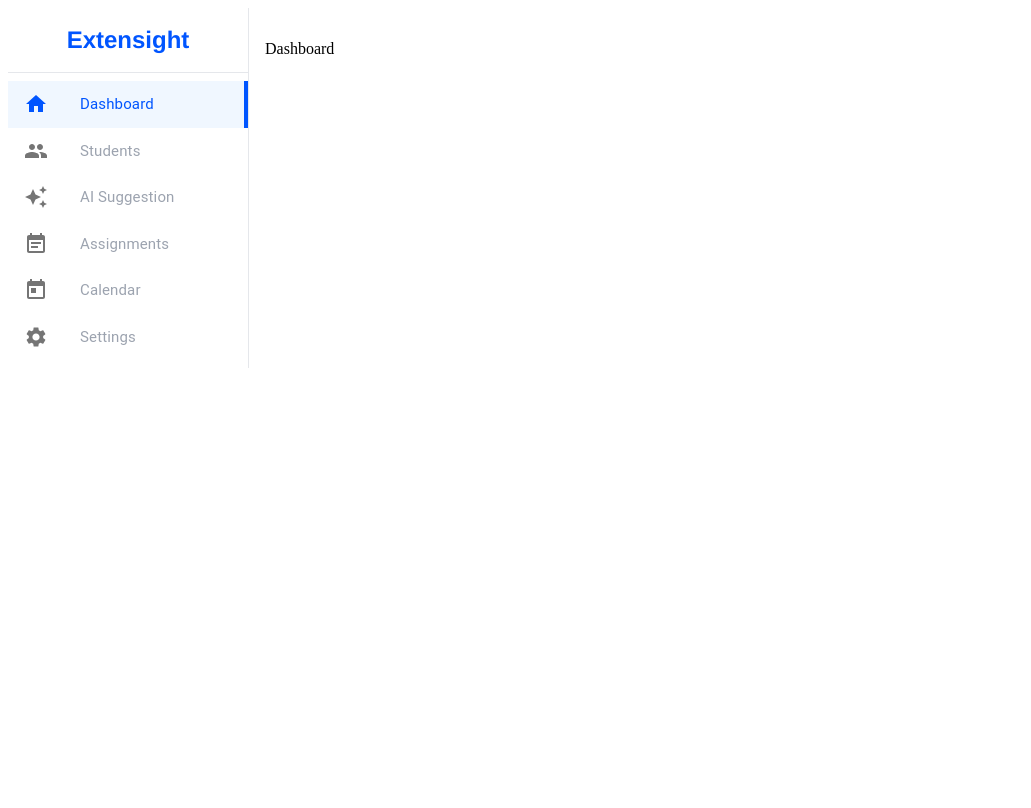
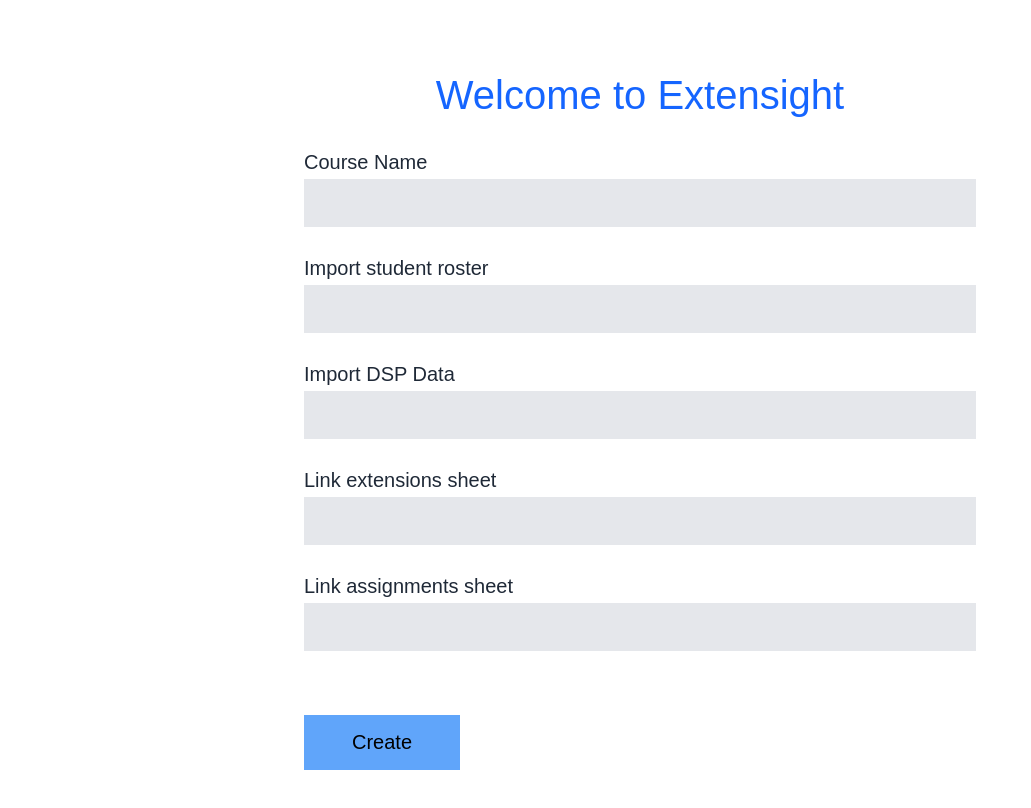
Before and after one commit to vanessaxteo/extensight, a React (Create React App) app in the folder extensight/: page / in a window 1280 px wide. Shown: the top 808 px of the page, without its empty margins (0-1031 px from the left). Built offline with nearby package versions, Linux system fonts and the light colour scheme.

Commit message:
added login page + parsing (for just assignments)

```diff
--- a/extensight/src/App.js
+++ b/extensight/src/App.js
@@ -6,11 +6,13 @@
 import Calendar from "./pages/Calendar";
 import Settings from "./pages/Settings";
 import AISuggestion from "./pages/AISuggestion";
+import Login from "./pages/Login";
 
 export default function App() {
   return (
     <Routes>
-        <Route path="/" element={<Dashboard />} />
+      <Route path="/" element={<Login />} />
+      <Route path="dashboard" element={<Dashboard />} />
       <Route path="students" element={<Students />} />
       <Route path="/student/:sid" element={<StudentDetails />} />
       <Route path="aisuggestion" element={<AISuggestion />} />
--- a/extensight/src/components/sidebar/Sidebar.js
+++ b/extensight/src/components/sidebar/Sidebar.js
@@ -1,12 +1,19 @@
 import { List, ListItem, ListItemIcon, ListItemText } from "@mui/material";
-import { Home, People, EventNote, Today, Settings, AutoAwesome} from "@mui/icons-material";
+import {
+  Home,
+  People,
+  EventNote,
+  Today,
+  Settings,
+  AutoAwesome,
+} from "@mui/icons-material";
 import { Link, useLocation } from "react-router-dom";
 import "./Sidebar.css";
 
 const navItems = [
-  { text: "Dashboard", icon: <Home />, path: "/" },
+  { text: "Dashboard", icon: <Home />, path: "/dashboard" },
   { text: "Students", icon: <People />, path: "/students" },
-  { text: "AI Suggestion", icon: <AutoAwesome/>, path: "/aisuggestion" },
+  { text: "AI Suggestion", icon: <AutoAwesome />, path: "/aisuggestion" },
   { text: "Assignments", icon: <EventNote />, path: "/assignments" },
   { text: "Calendar", icon: <Today />, path: "/calendar" },
   { text: "Settings", icon: <Settings />, path: "/settings" },
--- a/extensight/src/pages/Assignments.js
+++ b/extensight/src/pages/Assignments.js
@@ -1,9 +1,18 @@
-import React, { useState, useEffect } from 'react';
+import React, { useState, useEffect } from "react";
 import { gapi } from "gapi-script";
 import Sidebar from "../components/sidebar/Sidebar";
 import {
-  Table, TableContainer, TableHead, TableRow, TableCell,
-  TableBody, Modal, Box, Select, MenuItem, Button
+  Table,
+  TableContainer,
+  TableHead,
+  TableRow,
+  TableCell,
+  TableBody,
+  Modal,
+  Box,
+  Select,
+  MenuItem,
+  Button,
 } from "@mui/material";
 
 let tokenClient;
@@ -14,82 +23,94 @@
   const [extensionsData, setExtensionsData] = useState([]);
   const [selectedExtensions, setSelectedExtensions] = useState([]);
   const [loading, setLoading] = useState(true);
+  const [assignmentsSheetId, setAssignmentsSheetId] = useState(null);
+  const [extensionsSheetId, setExtensionsSheetId] = useState(null);
+
+  function extractSheetIdFromUrl(url) {
+    const match = url.match(/\/d\/([a-zA-Z0-9-_]+)/);
+    return match ? match[1] : null;
+  }
 
   async function submitExtensionsApproval() {
+    if (!extensionsSheetId) {
+      console.error("Extensions Sheet ID missing");
+      return;
+    }
+
     const updatedExtensionsData = [...extensionsData];
+
     selectedExtensions.forEach((ext) => {
       updatedExtensionsData[ext["ind"]]["Approved?"] = ext["Approved?"];
     });
 
-    const approvalStatus = updatedExtensionsData.map(ext =>
+    const approvalStatus = updatedExtensionsData.map((ext) =>
       ext["Approved?"] !== undefined ? [ext["Approved?"]] : [""]
     );
 
     await gapi.client.sheets.spreadsheets.values.update({
-      spreadsheetId: "1hkJnKDfxfFiZPLlC43yDiVZdhj1zB6Dy5z1Fh3Z4j0g",
+      spreadsheetId: extensionsSheetId,
       range: `J2:J${updatedExtensionsData.length + 1}`,
-      resource: {
-        values: approvalStatus
-      },
-      valueInputOption: "RAW"
+      resource: { values: approvalStatus },
+      valueInputOption: "RAW",
     });
   }
 
-  function getData(){
-    let assignments = [];
-    let dueDates = [];
-    Promise.all([
-        gapi.client.sheets.spreadsheets.values
-        .get({
-            spreadsheetId: "12v_wLKmF0YKMcntS7T7nptQwtk0-aveYySCZQLFQw6k",
+  async function getData() {
+    try {
+      if (!assignmentsSheetId || !extensionsSheetId) {
+        console.error("Sheet IDs are missing");
+        return;
+      }
+
+      const [resAssignments, resDueDates] = await Promise.all([
+        gapi.client.sheets.spreadsheets.values.get({
+          spreadsheetId: assignmentsSheetId,
           range: "Sheet1!A2:A100",
         }),
-        gapi.client.sheets.spreadsheets.values
-        .get({
-            spreadsheetId: "12v_wLKmF0YKMcntS7T7nptQwtk0-aveYySCZQLFQw6k",
+        gapi.client.sheets.spreadsheets.values.get({
+          spreadsheetId: assignmentsSheetId,
           range: "Sheet1!B2:B100",
-        })
-    ])
-    .then(([res1, res2]) => {
-        assignments = res1.result.values;
-        dueDates = res2.result.values;
-        let newAssignments = [];
-        for (let i = 0; i < assignments.length; i++) {
-            if (assignments[i] == ""){
-                break;
-            }
-            newAssignments.push({name: assignments[i], due_date: dueDates[i]});
-        }
-        console.log(assignments);
+        }),
+      ]);
+
+      const assignmentsValues = resAssignments.result.values || [];
+      const dueDatesValues = resDueDates.result.values || [];
+
+      const newAssignments = assignmentsValues
+        .map((assignment, index) => ({
+          name: assignment[0],
+          due_date: dueDatesValues[index] ? dueDatesValues[index][0] : "",
+        }))
+        .filter((a) => a.name);
+
+      console.log("Assignments:", newAssignments);
       setAssignments(newAssignments);
+
+      const resExtensions = await gapi.client.sheets.spreadsheets.values.get({
+        spreadsheetId: extensionsSheetId,
+        range: "Sheet1!A1:J500",
       });
 
-
-    gapi.client.sheets.spreadsheets.values
-    .get({
-        spreadsheetId: "1hkJnKDfxfFiZPLlC43yDiVZdhj1zB6Dy5z1Fh3Z4j0g",
-        range: "Sheet1!A1:J500",
-    })
-    .then((res) => {
-        const data = res.result.values;
+      const data = resExtensions.result.values || [];
       const rowNames = data[0];
       const responses = data.slice(1);
 
-        const parsedData = responses.map((response, i) => {
-            let jsonPArsed = {}
-            rowNames.forEach((name, i) => {
-                jsonPArsed[name] = response[i];
-            })
-            jsonPArsed["ind"] = i;
-            return jsonPArsed;
+      const parsedExtensions = responses.map((response, i) => {
+        const obj = {};
+        rowNames.forEach((name, j) => {
+          obj[name] = response[j];
+        });
+        obj["ind"] = i;
+        return obj;
       });
 
-        setExtensionsData(parsedData);
-        console.log(parsedData);
-
-    })
+      console.log("Extensions data:", parsedExtensions);
+      setExtensionsData(parsedExtensions);
 
       setLoading(false);
+    } catch (error) {
+      console.error("Error loading data:", error);
+    }
   }
 
   useEffect(() => {
@@ -98,33 +119,42 @@
         discoveryDocs: [
           "https://sheets.googleapis.com/$discovery/rest?version=v4",
         ],
-        })
+      });
 
+      const storedToken = localStorage.getItem("token");
+      const assignmentsSheetUrl = localStorage.getItem("assignmentsSheet");
+      const extensionsSheetUrl = localStorage.getItem("extensionsSheet");
 
+      console.log("Stored token:", storedToken);
+      console.log("Assignments sheet URL:", assignmentsSheetUrl);
+      console.log("Extensions sheet URL:", extensionsSheetUrl);
 
-        const storedToken = localStorage.getItem('token');
-        console.log(storedToken);
+      if (!assignmentsSheetUrl || !extensionsSheetUrl) {
+        console.error("Missing Google Sheet URLs in localStorage.");
+        return;
+      }
+
+      setAssignmentsSheetId(extractSheetIdFromUrl(assignmentsSheetUrl));
+      setExtensionsSheetId(extractSheetIdFromUrl(extensionsSheetUrl));
+
       if (storedToken) {
-            gapi.client.setToken({access_token: storedToken});
+        gapi.client.setToken({ access_token: storedToken });
         getData();
-        }
-        else {
+      } else {
         tokenClient = window.google.accounts.oauth2.initTokenClient({
-                client_id: "189937528489-6nrjdp52eohmoposc8t31ggkts7sk5nr.apps.googleusercontent.com",
+          client_id:
+            "189937528489-6nrjdp52eohmoposc8t31ggkts7sk5nr.apps.googleusercontent.com",
           scope: "https://www.googleapis.com/auth/spreadsheets",
           callback: (tokenResponse) => {
             gapi.client.setToken({ access_token: tokenResponse.access_token });
-                localStorage.setItem('token', tokenResponse.access_token);
+            localStorage.setItem("token", tokenResponse.access_token);
             getData();
+          },
+        });
+        tokenClient.requestAccessToken();
       }
     });
-            tokenClient.requestAccessToken();
-
-        }
-    });
-
-
-  }, []);
+  }, [assignmentsSheetId, extensionsSheetId]);
 
   if (loading) return <div>Loading assignments...</div>;
 
@@ -133,7 +163,8 @@
       <Sidebar />
       <main style={{ flexGrow: 1, padding: "2rem" }}>
         <h1>Assignments</h1>
-        <TableContainer sx={{ width: '80%', marginBottom: '2rem' }}>
+
+        <TableContainer sx={{ width: "80%", marginBottom: "2rem" }}>
           <Table>
             <TableHead>
               <TableRow>
@@ -148,13 +179,14 @@
                   hover
                   onClick={() => {
                     setSelectedAssignment(assignment.name);
-                    const selected = extensionsData.filter(ext =>
-                      ext["If you anticipate needing an extension on certain assignments, what assignment do you need to extend, and what day are you requesting to extend them until?"] == assignment.name
+                    const selected = extensionsData.filter(
+                      (ext) =>
+                        ext[
+                          "If you anticipate needing an extension on certain assignments, what assignment do you need to extend, and what day are you requesting to extend them until?"
+                        ] === assignment.name
                     );
                     setSelectedExtensions(selected);
-                    console.log(extensionsData);
-                    console.log(assignment.name);
-                    console.log(selected);
+                    console.log("Selected extensions:", selected);
                   }}
                 >
                   <TableCell>{assignment.name}</TableCell>
@@ -169,20 +201,23 @@
           open={selectedAssignment !== ""}
           onClose={() => setSelectedAssignment("")}
         >
-          <Box sx={{
-            position: 'absolute',
-            top: '50%',
-            left: '50%',
-            transform: 'translate(-50%, -50%)',
+          <Box
+            sx={{
+              position: "absolute",
+              top: "50%",
+              left: "50%",
+              transform: "translate(-50%, -50%)",
               width: 600,
-            bgcolor: 'background.paper',
+              bgcolor: "background.paper",
               boxShadow: 24,
               p: 4,
               borderRadius: 2,
-            maxHeight: '80vh',
-            overflowY: 'auto'
-          }}>
+              maxHeight: "80vh",
+              overflowY: "auto",
+            }}
+          >
             <h2>Extension Requests for "{selectedAssignment}"</h2>
+
             <TableContainer>
               <Table>
                 <TableHead>
@@ -196,7 +231,13 @@
                   {selectedExtensions.map((extension, i) => (
                     <TableRow key={i}>
                       <TableCell>{extension["Name"]}</TableCell>
-                      <TableCell>{extension["What date are you requesting an extension to?"]}</TableCell>
+                      <TableCell>
+                        {
+                          extension[
+                            "What date are you requesting an extension to?"
+                          ]
+                        }
+                      </TableCell>
                       <TableCell>
                         <Select
                           value={extension["Approved?"] || ""}
@@ -217,6 +258,7 @@
                 </TableBody>
               </Table>
             </TableContainer>
+
             <Button
               variant="contained"
               sx={{ marginTop: "1rem" }}
--- /dev/null
+++ b/extensight/src/pages/Login.js
@@ -0,0 +1,105 @@
+import React, { useState } from "react";
+import { useNavigate } from "react-router-dom";
+import "../components/Onboarding.css";
+
+export default function Login() {
+  const [courseName, setCourseName] = useState("");
+  const [studentRoster, setStudentRoster] = useState("");
+  const [dspData, setDspData] = useState("");
+  const [extensionsSheet, setExtensionsSheet] = useState("");
+  const [assignmentsSheet, setAssignmentsSheet] = useState("");
+
+  const navigate = useNavigate();
+
+  const handleCreate = () => {
+    localStorage.setItem("courseName", courseName);
+    localStorage.setItem("studentRoster", studentRoster);
+    localStorage.setItem("dspData", dspData);
+    localStorage.setItem("extensionsSheet", extensionsSheet);
+    localStorage.setItem("assignmentsSheet", assignmentsSheet);
+
+    console.log("Course Name:", localStorage.getItem("courseName"));
+    console.log("Student Roster Link:", localStorage.getItem("studentRoster"));
+    console.log("DSP Data Link:", localStorage.getItem("dspData"));
+    console.log(
+      "Extensions Sheet Link:",
+      localStorage.getItem("extensionsSheet")
+    );
+    console.log(
+      "Assignments Sheet Link:",
+      localStorage.getItem("assignmentsSheet")
+    );
+
+    navigate("/dashboard");
+  };
+
+  return (
+    <div className="form-container">
+      <div className="form-box">
+        <h1 className="form-title">Welcome to Extensight</h1>
+
+        <div className="form-fields">
+          <div className="form-group">
+            <label htmlFor="courseName">Course Name</label>
+            <input
+              id="courseName"
+              type="text"
+              value={courseName}
+              onChange={(e) => setCourseName(e.target.value)}
+            />
+          </div>
+
+          <div className="form-group">
+            <label htmlFor="studentRoster">Import student roster</label>
+            <input
+              id="studentRoster"
+              type="text"
+              value={studentRoster}
+              onChange={(e) => setStudentRoster(e.target.value)}
+            />
+          </div>
+
+          <div className="form-group">
+            <label htmlFor="dspData">Import DSP Data</label>
+            <input
+              id="dspData"
+              type="text"
+              value={dspData}
+              onChange={(e) => setDspData(e.target.value)}
+            />
+          </div>
+
+          <div className="form-group">
+            <label htmlFor="extensionsSheet">Link extensions sheet</label>
+            <input
+              id="extensionsSheet"
+              type="text"
+              value={extensionsSheet}
+              onChange={(e) => setExtensionsSheet(e.target.value)}
+            />
+          </div>
+
+          <div className="form-group">
+            <label htmlFor="assignmentsSheet">Link assignments sheet</label>
+            <input
+              id="assignmentsSheet"
+              type="text"
+              value={assignmentsSheet}
+              onChange={(e) => setAssignmentsSheet(e.target.value)}
+            />
+          </div>
+
+          <div className="form-button-container">
+            <button
+              type="button"
+              className="create-button"
+              onClick={handleCreate}
+            >
+              Create
+            </button>
+          </div>
+        </div>
+      </div>
+    </div>
+  );
+}
```
Also changed, not shown: extensight/src/components/Onboarding.css (renamed from extensight/src/Onboarding.css). Lines whose indentation alone changed are shown as unchanged.
